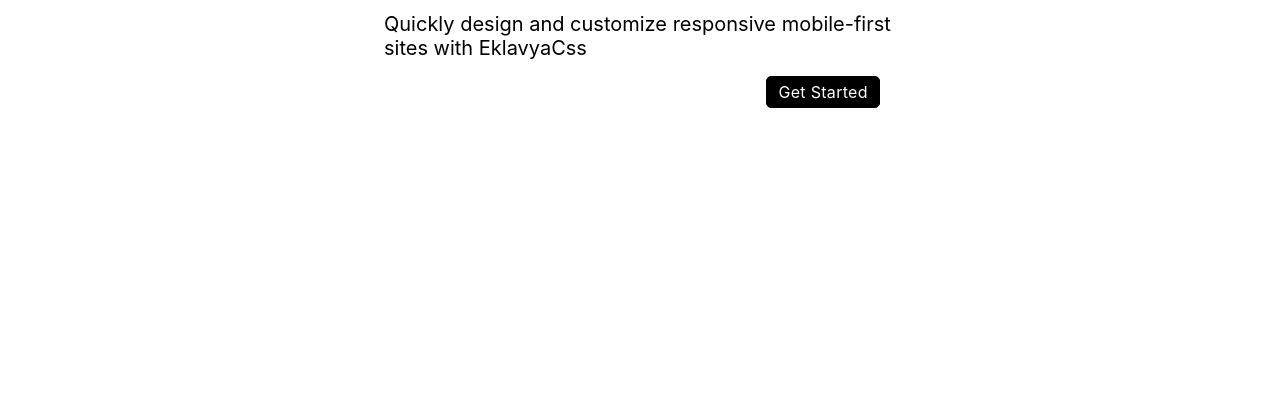
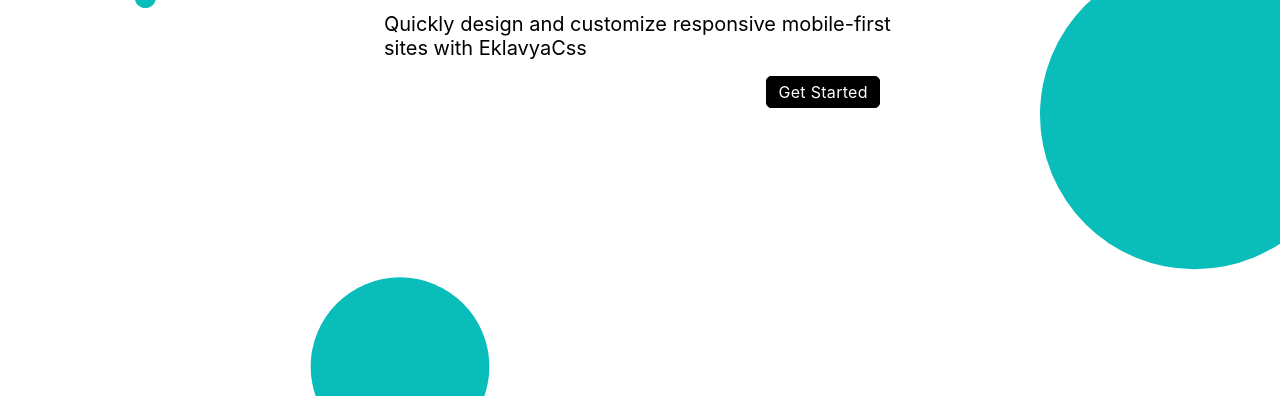
Before and after one commit to UtpalTheDev/EklavyaCss, a plain HTML site: page index.html in a window 1280 px wide. Shown: the part 404-800 px from the top of the page. Drawn offline with Linux system fonts and the light colour scheme; a web font is replaced by a local one.

Commit message:
refactor: update

```diff
--- a/app.css
+++ b/app.css
@@ -112,7 +112,7 @@ button{
     justify-content: center;
     align-items: center;
     flex-flow: column;
-    background:url("bg.svg");
+    background:url("./assets/bg.svg");
     background-size:100vw 100vh;
 }
 .landing-page div{
```
